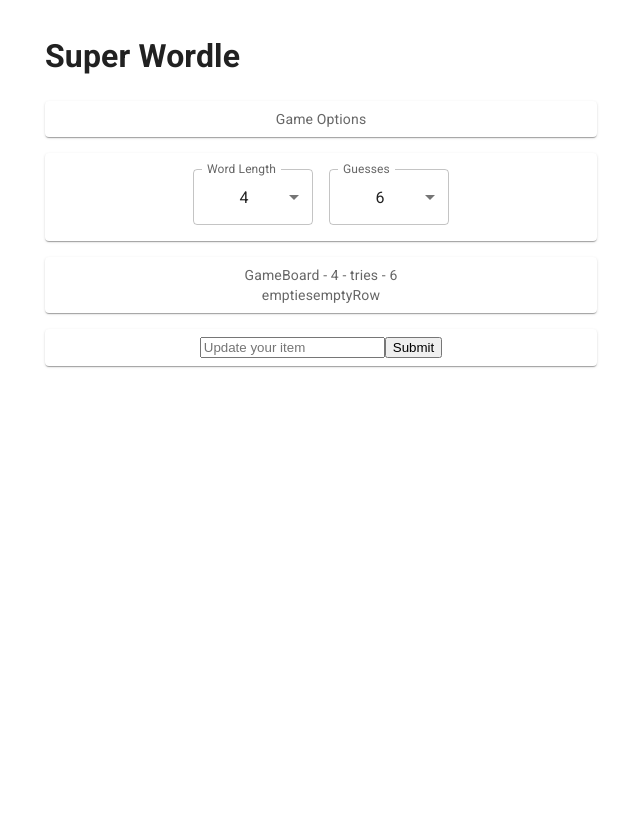
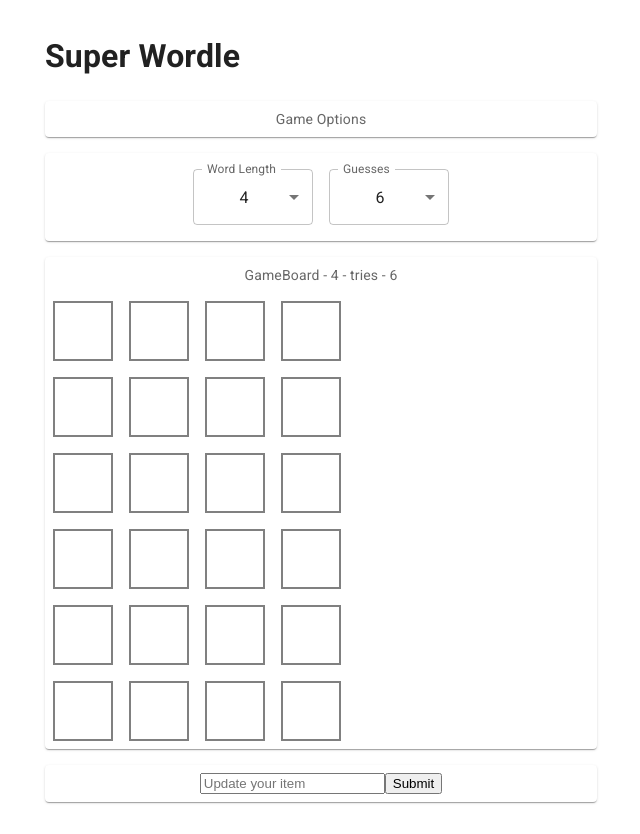
Before and after one commit to enter801/super-wordle, a React (Create React App) app: page / in a window 1280 px wide. Shown: the whole page, without its empty margins (319-959 px from the left). Before the commit the page ends 800 px from the top, so only its background shows below. Built offline with nearby package versions, Linux system fonts and the light colour scheme.

Commit message:
separated the game tile from the visual component styling for the box other changes

```diff
--- a/src/components/GameBoard.jsx
+++ b/src/components/GameBoard.jsx
@@ -5,37 +5,63 @@ import { useEffect, useState } from "react";
 import { useGameContext } from "../GameProvider";
 import GameRow from "./GameRow";
 import GameTile from "./GameTile";
+import TileItem from "./TileItem";
 
 const GameBoard = ({wordLength, numTries}) => {
   const {guess, guesses} = useGameContext();
+  const [guessRow, setGuessRow] = useState();
   const [emptyRows, setEmptyRows] = useState([]);
 
   useEffect(()=>{
-    setEmptyRows(renderEmptyTiles(numTries, wordLength));
-  }, [guesses]);
+    setGuessRow(renderGuessRow(guess));
+  }, [guess]);
+
+
+
+  useEffect(()=>{
+    const includeGuess = guess.length > 0 ? 1: 0;
+    setEmptyRows(renderEmptyTiles(numTries, wordLength, includeGuess, guesses.length));
+  }, [guesses, guess, wordLength, numTries]);
 
   const getEmptyRow = (length) => {
-    let emptyTiles;
+    let emptyTiles = [];
     for( let i = 0; i < length; i++ ) {
-      emptyTiles += (<div>e</div>);
-    }
-    return emptyTiles;
+      emptyTiles = [ <TileItem letter={" "}></TileItem>, ...emptyTiles];
     }
 
-  const renderEmptyTiles = (numTries, wordLength) => {
-    let emptyRow;
-    for(let i = 0; i < numTries; i++) {
-      emptyRow += getEmptyRow(wordLength);
+    return (<Stack direction="row" spacing={2}>{emptyTiles}</Stack>);
   }
 
-    return (<>emptyRow</>);
+  const renderEmptyTiles = (numTries, wordLength, includeGuess, guessesMade) => {
+    let emptyRows = [];
+    const emptyRowsSize = numTries - includeGuess - guessesMade;
+
+    for(let i = 0; i < emptyRowsSize; i++) {
+      emptyRows = [ getEmptyRow(wordLength), ...emptyRows ];
     }
+
+    return emptyRows;
+  }
+
+  const renderGuessRow = (guess) => {
+    if(guess.length > 0) {
+      return (<Stack sx={{minHeight: "0"}} direction="row" spacing={2}>
+        {guess.map((val) => {
+          return (
+            <GameTile key={val.index} guessData={val}></GameTile>
+          )
+          })
+        }
+      </Stack>);
+    }
+  };
 
   return (
     <>
       <div>
         GameBoard - {wordLength} - tries - {numTries}
       </div>
+      <Stack direction="column" spacing={2}>
         <Stack direction="column" spacing={2}>{
           guesses.map((row, idx) => {
             return (
@@ -45,17 +71,10 @@ const GameBoard = ({wordLength, numTries}) => {
           )
         }
         </Stack>
-      <Stack direction="row" spacing={2}>
-        {guess.map((val) => {
-          return (
-            <GameTile key={val.index} guessData={val}></GameTile>
-          )
-          })
-        }
+        {guessRow}
+        <Stack id="emptyTiles" direction="column" spacing={2}>
+          {emptyRows}
         </Stack>
-      <Stack id="emptyTiles" direction="column" spacing={2}>
-        empties
-        {emptyRows}
       </Stack>
     </>
   );
--- a/src/components/GameRow.jsx
+++ b/src/components/GameRow.jsx
@@ -10,10 +10,10 @@ const GameRow = ({submittedGuess}) => {
             submittedGuess.map((val) => {
               return (
                 <GameTile key={val.index} guessData={val}></GameTile>
-              )
+              );
               })
           }
-        </Stack>);
+        </Stack>
       </>
     )
 }
--- a/src/components/GameTile.jsx
+++ b/src/components/GameTile.jsx
@@ -1,35 +1,14 @@
 import { styled } from '@mui/material/styles';
-import { Paper, CardContent, Typography } from '@mui/material';
+import { Paper, CardContent, Typography, getRadioUtilityClass } from '@mui/material';
+import TileItem from "./TileItem";
 
 const GameTile = ({guessData}) => {
   const {letter, index, matchPosition, matchOffset } = guessData;
-
-  const renderLetter = (letter) => {
-    return (
-      <>
-        <CardContent>
-          <Typography sx={{ fontSize: 28, color }} color="text.secondary">
-            {letter}
-          </Typography>
-        </CardContent>
-      </>
-    );
-  };
-
-  const Item = styled(Paper)(({ theme }) => ({
-    ...theme.typography.body2,
-    padding: theme.spacing(1),
-    textAlign: 'center',
-    fontSize: 28,
-    color: theme.palette.text.secondary,
-  }));
+  const match = matchOffset >= 0;
 
   return (
     <>
-      <Item>
-        {letter}{index}{matchPosition}
-        <div>{matchOffset === 0 ? 'xmatch' : matchOffset > 0 ? 'match' : 'nomatch'}</div>
-      </Item>
+      <TileItem letter={letter}></TileItem>
     </>
   )
 }
--- /dev/null
+++ b/src/components/TileItem.jsx
@@ -0,0 +1,20 @@
+import { Paper, Box } from "@mui/material";
+import { styled } from '@mui/material/styles';
+
+const TileItem = ({letter}) => {
+  const Item = styled(Paper)(({ theme }) => ({
+    ...theme.typography.body2,
+    padding: theme.spacing(1),
+    textAlign: 'center',
+    fontSize: 28,
+    color: theme.palette.text.secondary,
+  }));
+
+  return (<Box sx={{
+    border: '2px solid gray',
+    height: '60px',
+    minWidth: '60px',
+  }}>{letter}</Box>);
+}
+
+export default TileItem;
```
Lines whose indentation alone changed are shown as unchanged.
